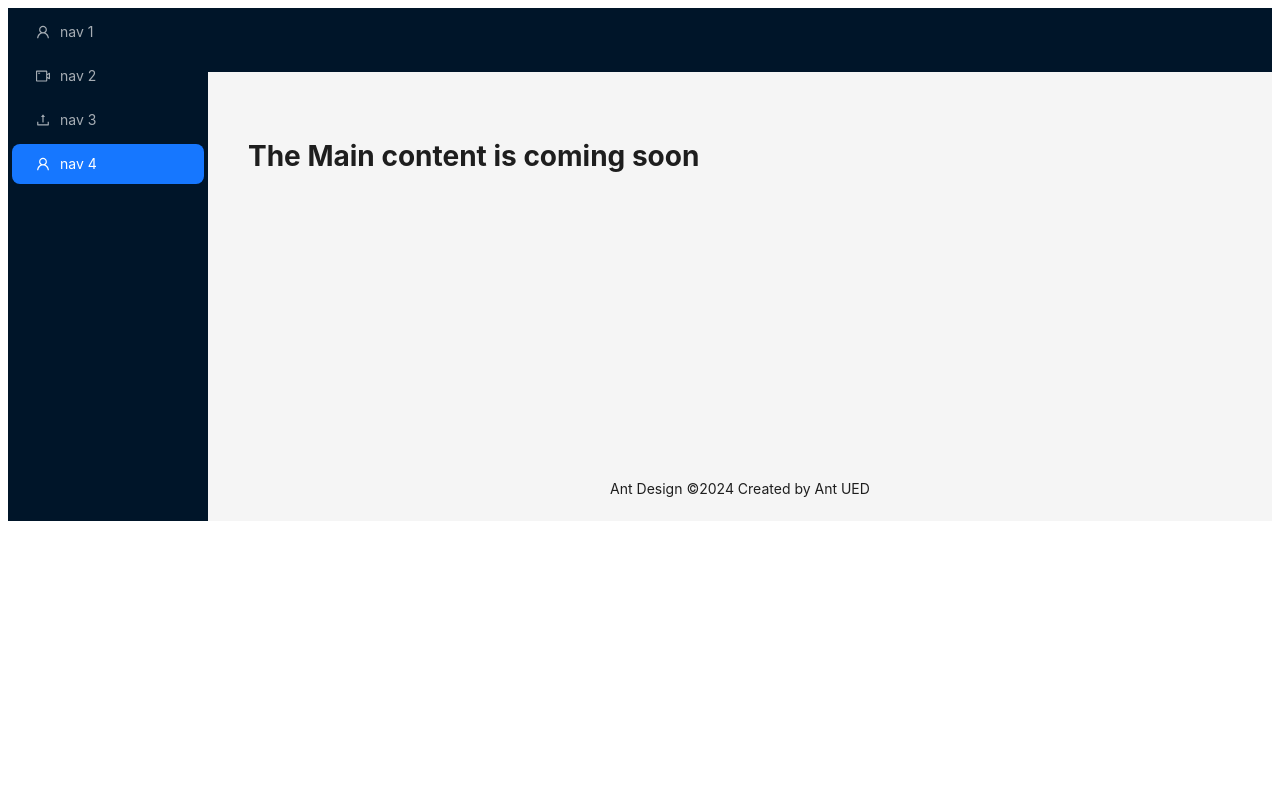
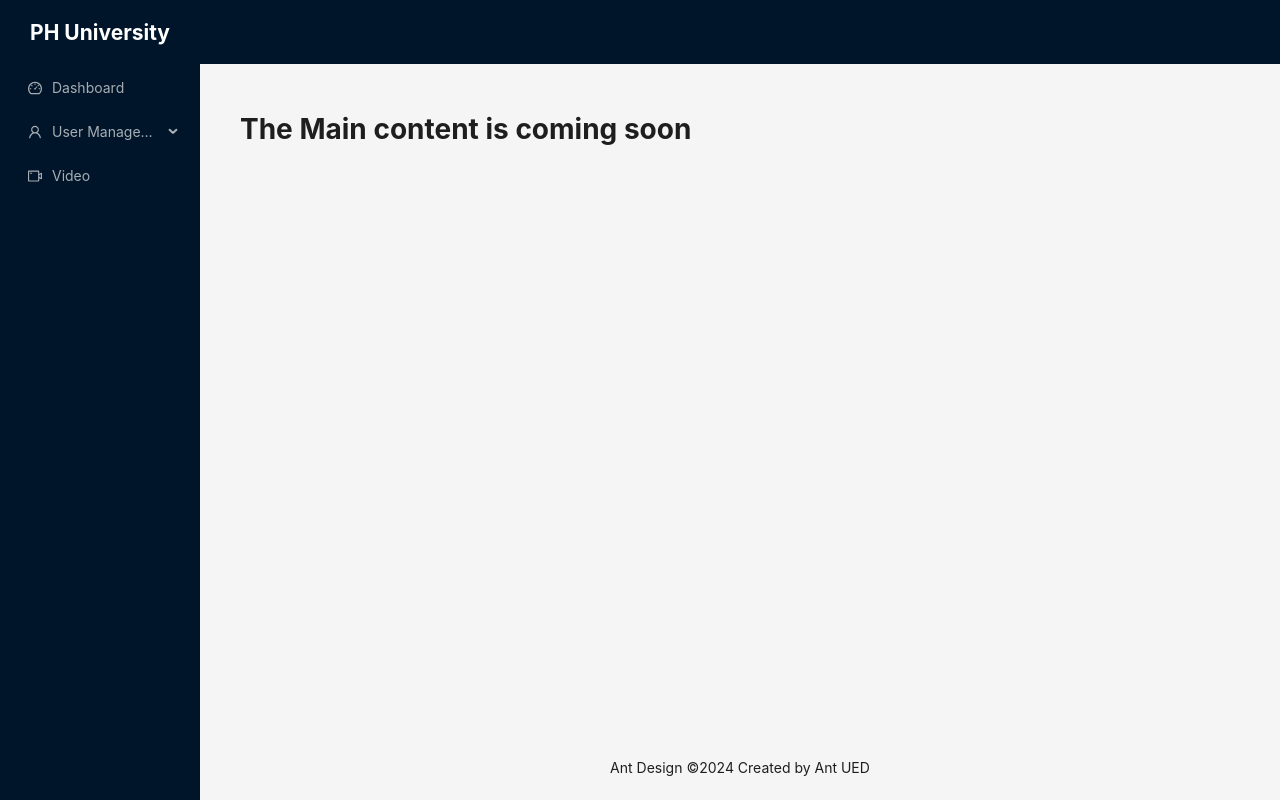
Before and after one commit to farhadahmed1/PH-university-management-app, a React (Vite) app: page /admin in a window 1280 px wide. Built offline with nearby package versions, Linux system fonts and the light colour scheme.

Commit message:
added redux

```diff
--- a/src/components/layout/MainLayout.tsx
+++ b/src/components/layout/MainLayout.tsx
@@ -1,25 +1,46 @@
-import { Layout, Menu } from "antd";
+import { Layout, Menu, MenuProps } from "antd";
 const { Header, Content, Footer, Sider } = Layout;
 import {
-  UploadOutlined,
+  DashboardOutlined,
   UserOutlined,
   VideoCameraOutlined,
 } from "@ant-design/icons";
-import { createElement } from "react";
-const items = [
-  UserOutlined,
-  VideoCameraOutlined,
-  UploadOutlined,
-  UserOutlined,
-].map((icon, index) => ({
-  key: String(index + 1),
-  icon: createElement(icon),
-  label: `nav ${index + 1}`,
-}));
+
+const items: MenuProps["items"] = [
+  {
+    key: "0",
+    label: "Dashboard",
+    icon: <DashboardOutlined />,
+  },
+  {
+    key: "1",
+    label: "User Management",
+    icon: <UserOutlined />,
+    children: [
+      {
+        key: "1",
+        label: "Create Admin ",
+      },
+      {
+        key: "2",
+        label: "Create Faculty ",
+      },
+      {
+        key: "3",
+        label: "Create Student",
+      },
+    ],
+  },
+  {
+    key: "2",
+    label: "Video",
+    icon: <VideoCameraOutlined />,
+  },
+];
 
 const MainLayout = () => {
   return (
-    <Layout>
+    <Layout style={{ height: "100vh" }}>
       <Sider
         breakpoint="lg"
         collapsedWidth="0"
@@ -30,7 +51,18 @@
           console.log(collapsed, type);
         }}
       >
-        <div className="demo-logo-vertical" />
+        <div
+          style={{
+            color: "white",
+            textAlign: "center",
+            display: "flex",
+            justifyContent: "center",
+            alignItems: "center",
+            height: "4rem",
+          }}
+        >
+          <h1> PH University</h1>
+        </div>
         <Menu
           theme="dark"
           mode="inline"
--- a/src/index.css
+++ b/src/index.css
@@ -0,0 +1,5 @@
+* {
+  box-sizing: border-box;
+  padding: 0;
+  margin: 0;
+}
--- a/src/main.tsx
+++ b/src/main.tsx
@@ -1,10 +1,12 @@
-import React from 'react'
-import ReactDOM from 'react-dom/client'
-import App from './App.tsx'
-import './index.css'
+import React from "react";
+import ReactDOM from "react-dom/client";
 
-ReactDOM.createRoot(document.getElementById('root')!).render(
+import "./index.css";
+import { RouterProvider } from "react-router-dom";
+import router from "./routes/routes.tsx";
+
+ReactDOM.createRoot(document.getElementById("root")!).render(
   <React.StrictMode>
-    <App />
-  </React.StrictMode>,
-)
+    <RouterProvider router={router} />
+  </React.StrictMode>
+);
--- /dev/null
+++ b/src/pages/About/About.tsx
@@ -0,0 +1,9 @@
+const About = () => {
+  return (
+    <div>
+      <h1> This is about page</h1>
+    </div>
+  );
+};
+
+export default About;
--- /dev/null
+++ b/src/pages/Contact/Contact.tsx
@@ -0,0 +1,9 @@
+const Contact = () => {
+  return (
+    <div>
+      <h2> This is contact Page</h2>
+    </div>
+  );
+};
+
+export default Contact;
--- /dev/null
+++ b/src/pages/Register/Register.tsx
@@ -0,0 +1,9 @@
+const Register = () => {
+  return (
+    <div>
+      <h1> This Register page </h1>
+    </div>
+  );
+};
+
+export default Register;
--- /dev/null
+++ b/src/pages/admin/AdminDashboard/AdminDashboard.tsx
@@ -0,0 +1,9 @@
+const AdminDashboard = () => {
+  return (
+    <div>
+      <h2> Admin Dashboard </h2>
+    </div>
+  );
+};
+
+export default AdminDashboard;
--- /dev/null
+++ b/src/pages/admin/CreateStudent/CreateStudent.tsx
@@ -0,0 +1,9 @@
+const CreateStudent = () => {
+  return (
+    <div>
+      <h2> Create Student </h2>
+    </div>
+  );
+};
+
+export default CreateStudent;
--- /dev/null
+++ b/src/routes/routes.tsx
@@ -0,0 +1,48 @@
+import { createBrowserRouter } from "react-router-dom";
+import App from "../App";
+import About from "../pages/About/About";
+import Contact from "../pages/Contact/Contact";
+import Register from "../pages/Register/Register";
+import AdminDashboard from "../pages/admin/AdminDashboard/AdminDashboard";
+import CreateStudent from "../pages/admin/CreateStudent/CreateStudent";
+
+const router = createBrowserRouter([
+  {
+    path: "/",
+    element: <App />,
+    children: [
+      {
+        path: "about",
+        element: <About />,
+      },
+      {
+        path: "contact",
+        element: <Contact />,
+      },
+      {
+        path: "register",
+        element: <Register />,
+      },
+    ],
+  },
+  {
+    path: "/admin",
+    element: <App />,
+    children: [
+      {
+        index: true,
+        element: <AdminDashboard />,
+      },
+      {
+        path: "dashboard",
+        element: <AdminDashboard />,
+      },
+      {
+        path: "create-student",
+        element: <CreateStudent />,
+      },
+    ],
+  },
+]);
+
+export default router;
```
